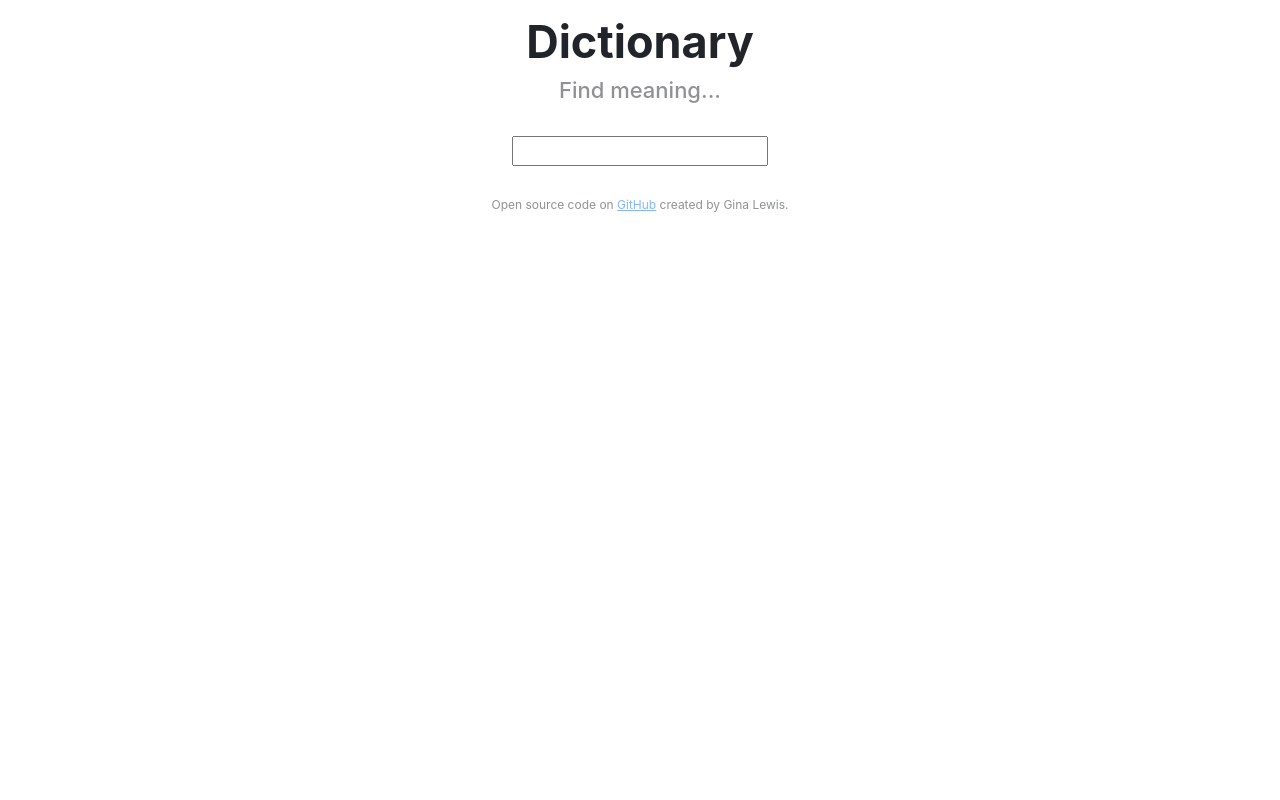
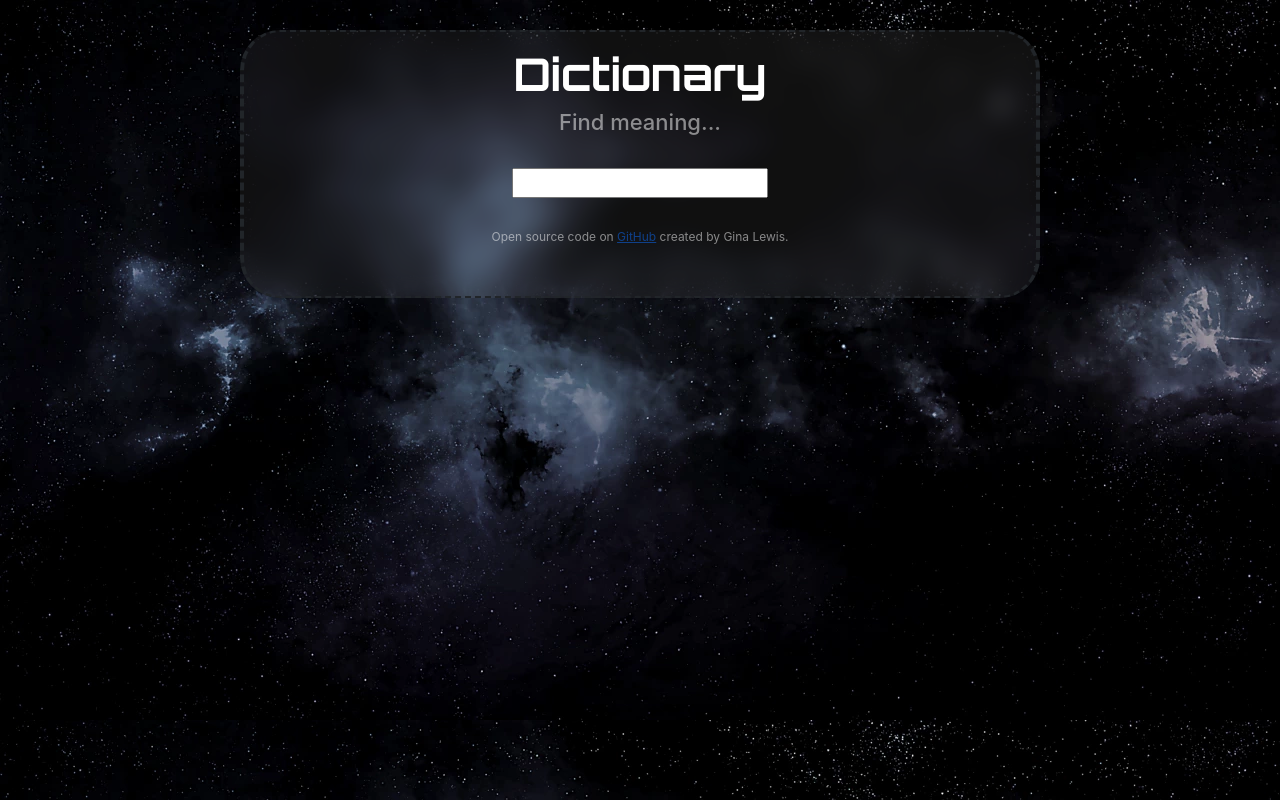
Before and after one commit to gina3-uk/gina-dictionary-react, a React (Create React App) app: page / in a window 1280 px wide. Built offline with nearby package versions, Linux system fonts and the light colour scheme.

Commit message:
Added background and styling to match

```diff
--- a/public/index.html
+++ b/public/index.html
@@ -12,6 +12,13 @@
       rel="stylesheet"
       integrity="sha384-EVSTQN3/azprG1Anm3QDgpJLIm9Nao0Yz1ztcQTwFspd3yD65VohhpuuCOmLASjC"
       crossorigin="anonymous"
+    />
+    <link rel="stylesheet" href="style.css" />
+    <link rel="preconnect" href="https://fonts.googleapis.com" />
+    <link rel="preconnect" href="https://fonts.gstatic.com" crossorigin />
+    <link
+      href="https://fonts.googleapis.com/css2?family=Orbitron:wght@400;500;600;700;800;900&display=swap"
+      rel="stylesheet"
     />
     <title>Gina's Dictionary App</title>
   </head>
--- /dev/null
+++ b/public/style.css
@@ -0,0 +1,3 @@
+body {
+  background-image: url("space.jpg");
+}
--- a/src/App.css
+++ b/src/App.css
@@ -1,11 +1,27 @@
+.glass {
+  margin-top: 30px;
+  padding-bottom: 20px;
+  margin-bottom: 10px;
+  background-color: #ffffff10;
+  backdrop-filter: blur(12px);
+  -webkit-backdrop-filter: blur(12px);
+  max-width: 800px;
+  border: dashed;
+  border-width: 2px 4px;
+  border-radius: 40px;
+}
+
 h1 {
+  font-family: "Orbitron", sans-serif;
   text-align: center;
   padding-top: 15px;
   font-size: 45px;
   font-weight: bold;
+  color: white;
 }
 
 h2 {
+  color: white;
   text-align: center;
   opacity: 50%;
   font-size: 22px;
@@ -13,6 +29,7 @@
 }
 
 footer {
+  color: white;
   margin: 30px;
   font-size: 12px;
   opacity: 50%;
--- a/src/App.js
+++ b/src/App.js
@@ -4,7 +4,7 @@
 export default function App() {
   return (
     <div className="App">
-      <div className="container">
+      <div className="container glass">
         <h1>Dictionary</h1>
         <h2>Find meaning...</h2>
         <main>
--- a/src/Dictionary.css
+++ b/src/Dictionary.css
@@ -0,0 +1,3 @@
+.Dictionary {
+  color: white;
+}
--- /dev/null
+++ b/src/Results.css
@@ -0,0 +1,3 @@
+.searchedWord {
+  font-family: "Orbitron", sans-serif;
+}
--- a/src/Results.js
+++ b/src/Results.js
@@ -1,12 +1,13 @@
 import React from "react";
 import Meaning from "./Meaning.js";
+import "./Results.css";
 
 export default function Results(props) {
   console.log(props.results);
   if (props.results) {
     return (
       <div className="Results">
-        <h3>
+        <h3 className="searchedWord">
           <b>{props.results.word}</b>
         </h3>
         {props.results.meanings.map(function (meaning, index) {
```
Also changed, not shown: public/space.jpg (added).
